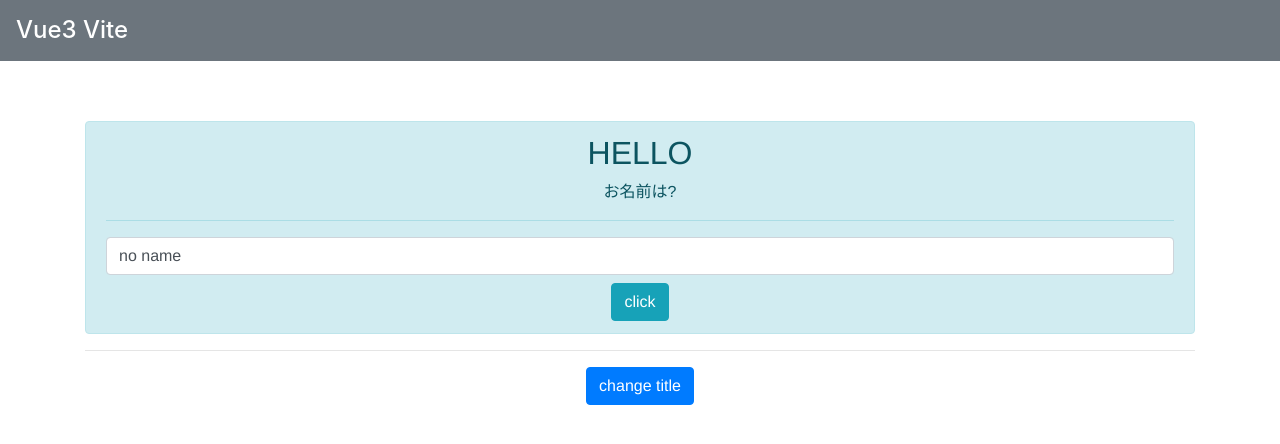
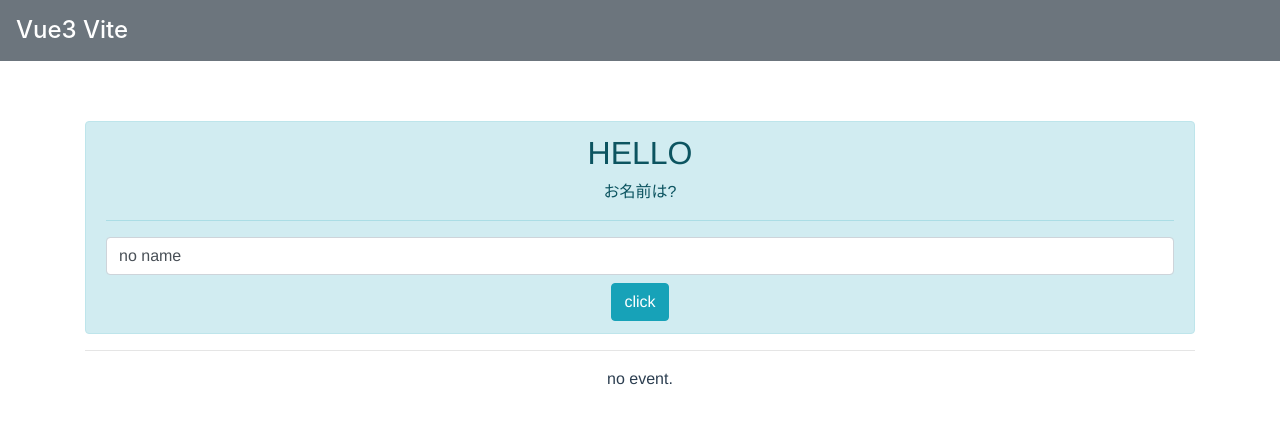
Before and after one commit to nansuru/vue-helloworld, a Vue app: page / in a window 1280 px wide. Shown: the top 444 px of the page. Built offline with nearby package versions, Linux system fonts and the light colour scheme.

Commit message:
list3-21-22

```diff
--- a/src/App.vue
+++ b/src/App.vue
@@ -1,8 +1,8 @@
 <template>
   <div id="app">
-    <HelloWorld v-bind:title="message" />
+    <HelloWorld v-bind:title="message" v-on:result-event="appAction" />
     <hr />
-    <button class="btn btn-primary" v-on:click="doAction">change title</button>
+    <p>{{ result }}</p>
   </div>
 </template>
 
@@ -17,12 +17,12 @@ export default {
   data() {
     return {
       message: "HELLO",
+      result: "no event.",
     };
   },
   methods: {
-    doAction() {
-      var input = prompt("new title:");
-      this.message = input;
+    appAction(message) {
+      this.result = '(*** you send:"' + message + '".***)';
     },
   },
 };
--- a/src/components/HelloWorld.vue
+++ b/src/components/HelloWorld.vue
@@ -15,7 +15,6 @@ export default {
   name: "HelloWorld",
   props: {
     title: String,
-    message: String,
   },
   data() {
     return {
@@ -26,6 +25,7 @@ export default {
   methods: {
     doAction() {
       this.message = "こんにちは、" + this.input + "さん！";
+      this.$emit("result-event", this.input);
     },
   },
 };
```
